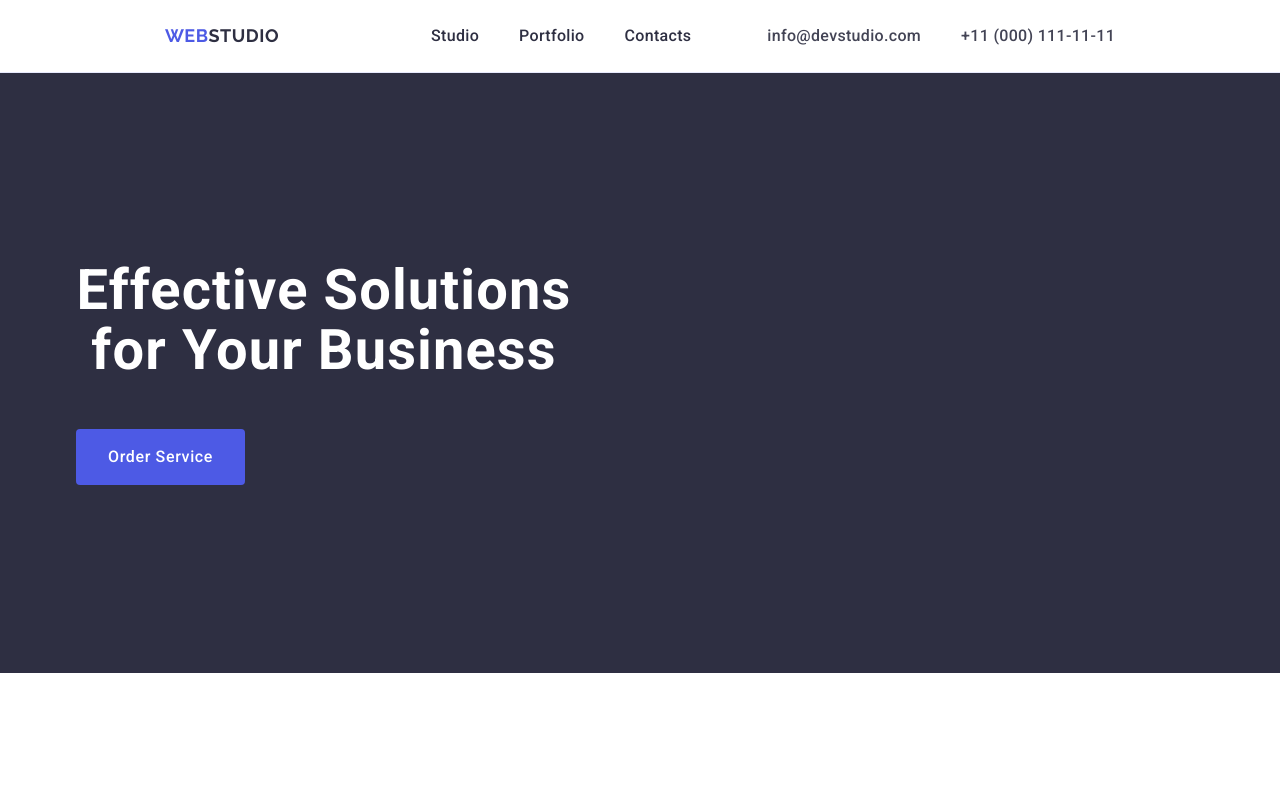
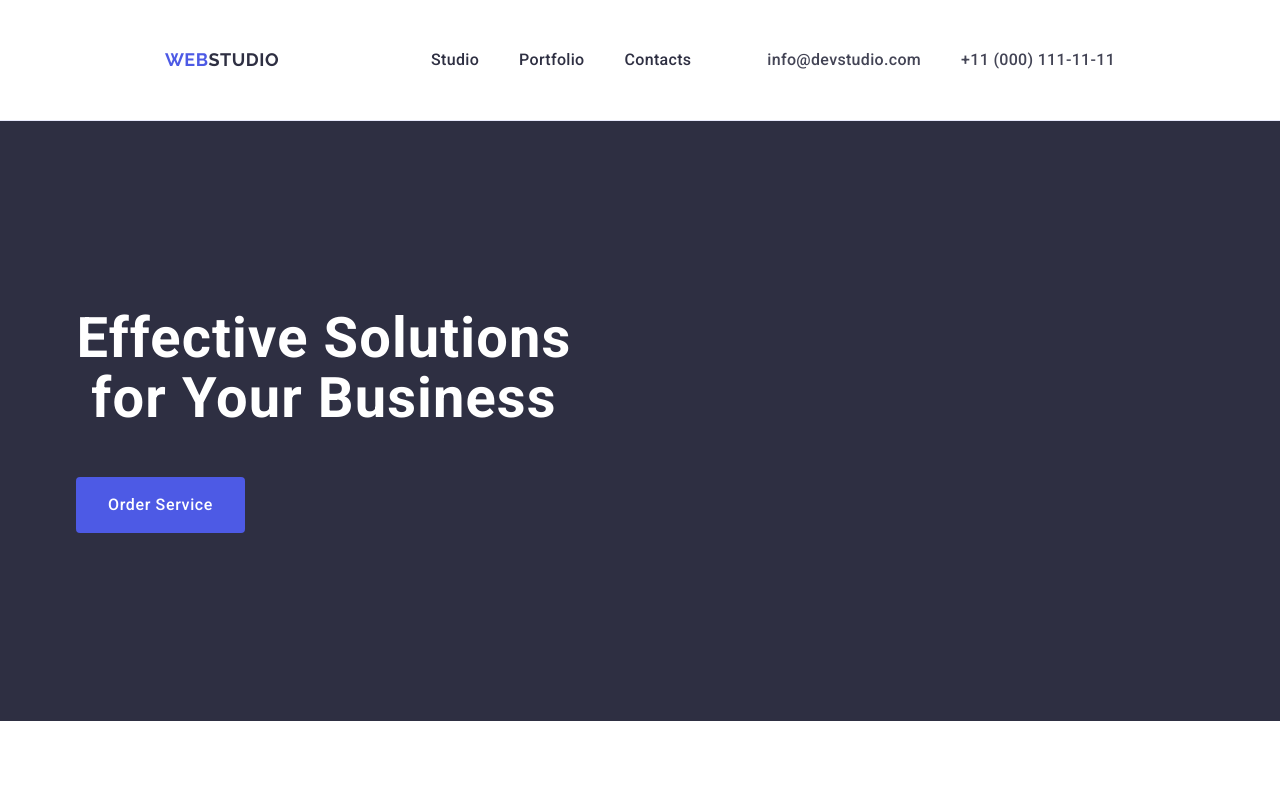
Before and after one commit to kefllr/goit-markup-hw-03, a plain HTML site: page index.html in a window 1280 px wide. Shown: the top 789 px of the page. Drawn offline with nearby package versions, Linux system fonts and the light colour scheme.

Commit message:
goit-markup-hw-03

```diff
--- a/css/styles.css
+++ b/css/styles.css
@@ -61,7 +61,7 @@ img{
     display: flex;
     gap: 40px;
     margin-right: auto;
-    padding: 24px auto;
+    padding: 24px 0;
 }
 .item-nav{
     padding-top: 24px;
```
